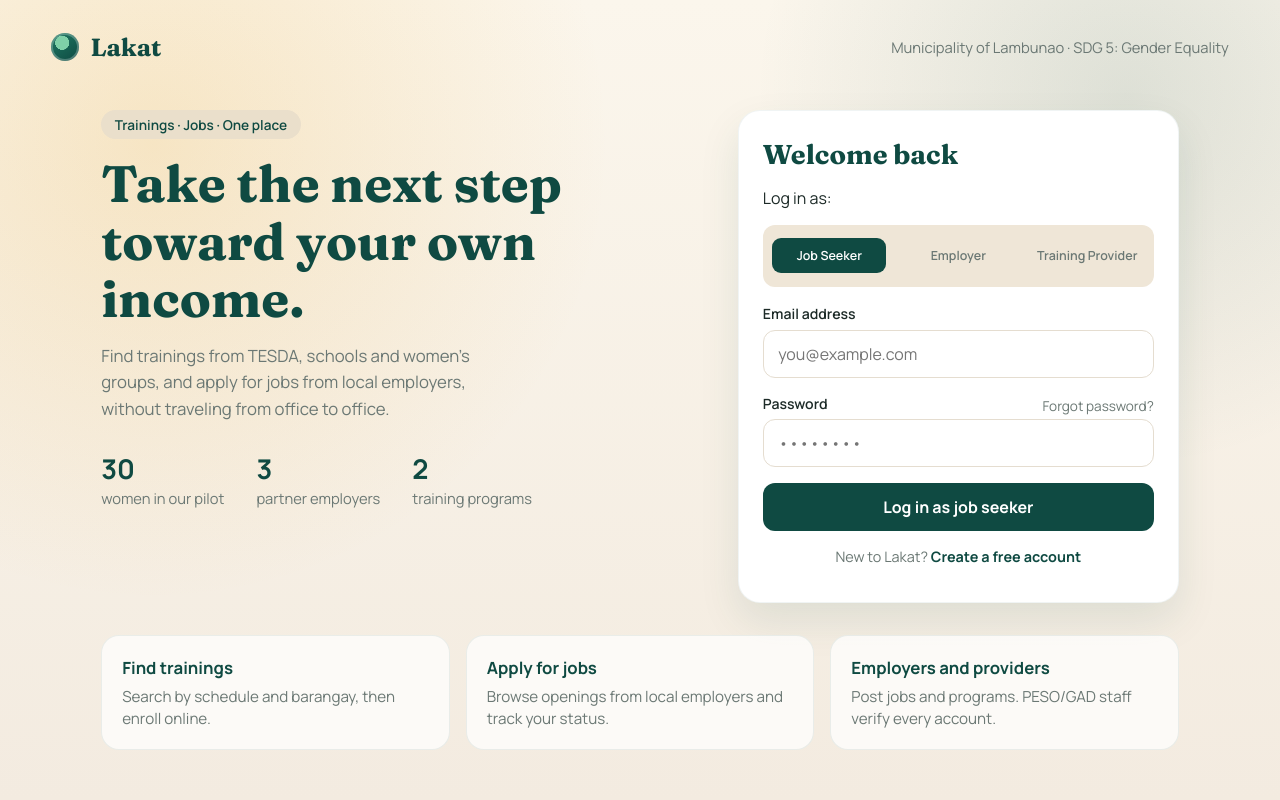
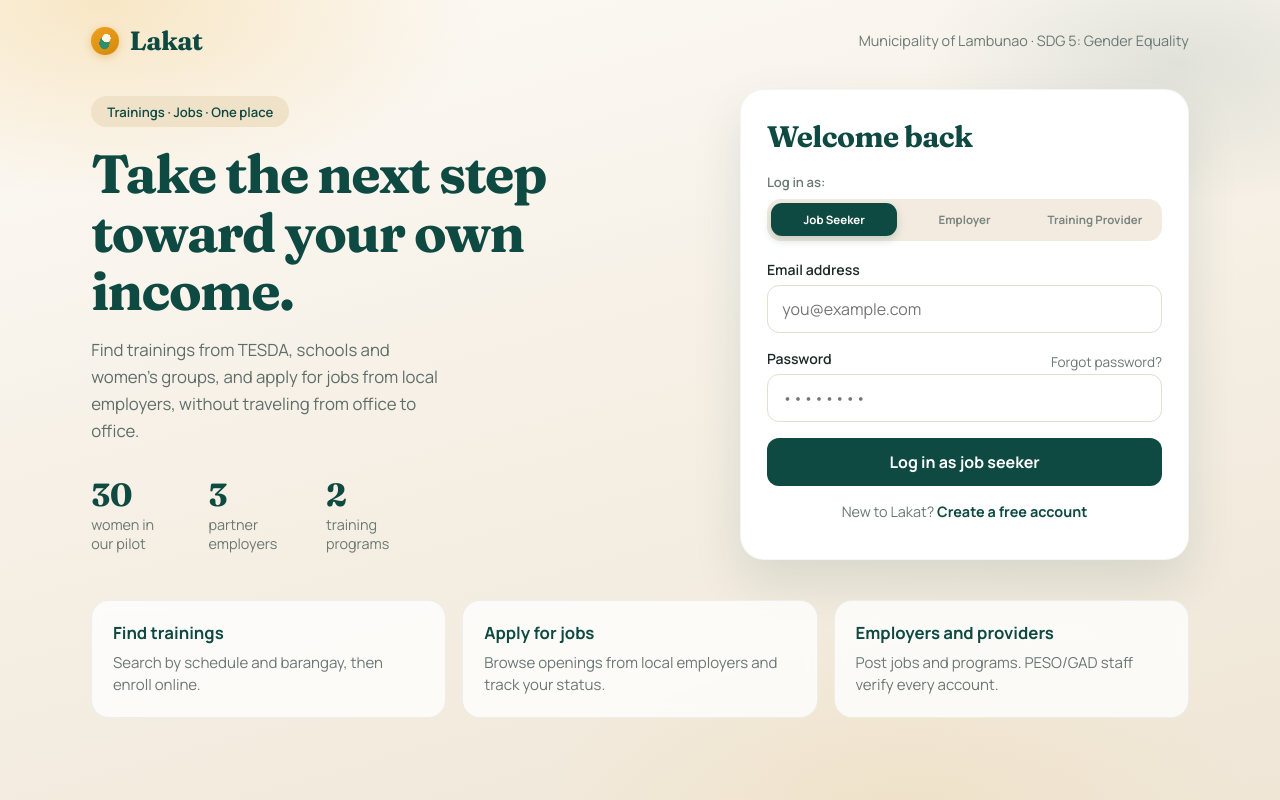
Before and after one commit to john28-div/Midterm_Project, a PHP site: page /lakat/ in a window 1280 px wide. Run offline with PHP 8.4, Linux system fonts and the light colour scheme; data that the repository does not hold is empty.

Commit message:
Add files via upload

```diff
--- a/assets/css/style.css
+++ b/assets/css/style.css
@@ -34,26 +34,45 @@ img { max-width: 100%; }
 
 /* ---------- Landing ---------- */
 .landing {
+  position: relative;
   min-height: 100vh;
+  overflow: hidden;
   background:
-    radial-gradient(circle at 12% 18%, rgba(232, 160, 23, 0.18), transparent 35%),
-    radial-gradient(circle at 88% 12%, rgba(15, 74, 66, 0.12), transparent 28%),
-    linear-gradient(180deg, #fbf6ec 0%, #f3ebe0 100%);
+    linear-gradient(165deg, #fdfbf7 0%, #f6f0e6 45%, #efe6d6 100%);
+}
+.landing-glow {
+  position: absolute;
+  inset: 0;
+  pointer-events: none;
+  background:
+    radial-gradient(ellipse 55% 45% at 8% 0%, rgba(232, 160, 23, 0.22), transparent 55%),
+    radial-gradient(ellipse 40% 35% at 92% 8%, rgba(15, 74, 66, 0.10), transparent 50%),
+    radial-gradient(ellipse 50% 40% at 70% 100%, rgba(232, 160, 23, 0.08), transparent 55%);
+}
+.landing-top,
+.hero,
+.feature-row {
+  position: relative;
+  z-index: 1;
 }
 .landing-top {
   display: flex;
   justify-content: space-between;
   align-items: center;
-  padding: 1.4rem 4vw;
+  gap: 1rem;
+  padding: 1.5rem clamp(1.2rem, 4vw, 3.5rem) 0.5rem;
+  max-width: 1200px;
+  margin: 0 auto;
 }
 .brand {
   display: flex;
   align-items: center;
-  gap: .7rem;
+  gap: .65rem;
   font-family: var(--font-serif);
-  font-size: 1.55rem;
+  font-size: 1.65rem;
   font-weight: 700;
   color: var(--green-800);
+  letter-spacing: -0.02em;
 }
 .brand-mark {
   width: 28px;
@@ -64,89 +83,112 @@ img { max-width: 100%; }
     linear-gradient(145deg, #1f7a64, #0f4a42);
   box-shadow: inset 0 0 0 2px rgba(255,255,255,.25);
   display: inline-block;
+  flex-shrink: 0;
+}
+.brand-mark-leaf {
+  background:
+    radial-gradient(circle at 55% 40%, #fff6e8 0 18%, transparent 19%),
+    radial-gradient(ellipse 45% 55% at 48% 58%, #2f8f6a 0 40%, transparent 41%),
+    linear-gradient(145deg, #f0a020, #d4890a);
+  box-shadow: 0 2px 8px rgba(212, 137, 10, 0.35);
 }
 .muni {
   color: var(--muted);
-  font-size: .92rem;
+  font-size: .9rem;
+  margin: 0;
+  text-align: right;
 }
 .hero {
   display: grid;
-  grid-template-columns: 1.15fr .85fr;
-  gap: 2.5rem;
-  align-items: start;
-  padding: 1rem 4vw 2rem;
-  max-width: 1180px;
+  grid-template-columns: 1.2fr 0.9fr;
+  gap: clamp(1.5rem, 4vw, 3.5rem);
+  align-items: center;
+  padding: 1.5rem clamp(1.2rem, 4vw, 3.5rem) 2rem;
+  max-width: 1200px;
   margin: 0 auto;
 }
+.hero-copy-block { max-width: 34rem; }
 .pill {
   display: inline-block;
-  background: #eadfcb;
+  background: #f0e2c8;
   color: var(--green-800);
-  padding: .35rem .85rem;
+  padding: .4rem 1rem;
   border-radius: 999px;
-  font-size: .85rem;
+  font-size: .82rem;
   font-weight: 600;
-  margin-bottom: 1rem;
+  margin-bottom: 1.15rem;
 }
 .hero h1 {
   font-family: var(--font-serif);
-  font-size: clamp(2.2rem, 4vw, 3.4rem);
-  line-height: 1.12;
+  font-size: clamp(2.35rem, 4.2vw, 3.55rem);
+  line-height: 1.08;
   color: var(--green-800);
-  margin: 0 0 1rem;
-  max-width: 14ch;
+  margin: 0 0 1.1rem;
+  font-weight: 700;
+  letter-spacing: -0.03em;
 }
 .hero-copy {
-  color: var(--muted);
+  color: #5f6d69;
   font-size: 1.05rem;
-  line-height: 1.55;
-  max-width: 38ch;
-  margin: 0 0 1.8rem;
+  line-height: 1.6;
+  max-width: 36ch;
+  margin: 0 0 2rem;
 }
 .stats {
   display: flex;
-  gap: 2rem;
+  gap: clamp(1.5rem, 3vw, 2.75rem);
   flex-wrap: wrap;
 }
 .stat strong {
   display: block;
-  font-size: 1.7rem;
+  font-family: var(--font-serif);
+  font-size: 2rem;
   color: var(--green-800);
   font-weight: 700;
+  line-height: 1.1;
 }
 .stat span {
+  display: block;
   color: var(--muted);
-  font-size: .92rem;
+  font-size: .9rem;
+  margin-top: .2rem;
+  max-width: 9ch;
 }
 .login-card {
   background: var(--white);
-  border-radius: 22px;
-  box-shadow: var(--shadow);
-  padding: 1.6rem 1.5rem 1.4rem;
-  border: 1px solid rgba(15, 74, 66, 0.06);
+  border-radius: 24px;
+  box-shadow: 0 22px 50px rgba(15, 74, 66, 0.12);
+  padding: 1.75rem 1.6rem 1.5rem;
+  border: 1px solid rgba(15, 74, 66, 0.05);
 }
 .login-card h2 {
   font-family: var(--font-serif);
-  font-size: 1.7rem;
-  margin: 0 0 1rem;
+  font-size: 1.85rem;
+  margin: 0 0 1.15rem;
   color: var(--green-800);
+  letter-spacing: -0.02em;
+}
+.login-as-label {
+  margin: 0 0 .45rem;
+  font-size: .82rem;
+  font-weight: 600;
+  color: var(--muted);
 }
 .role-toggle {
   display: grid;
   grid-template-columns: repeat(3, 1fr);
-  gap: .35rem;
-  background: #efe6d7;
-  padding: .3rem;
-  border-radius: 12px;
-  margin-bottom: 1.1rem;
+  gap: .3rem;
+  background: #f3ebe0;
+  padding: .28rem;
+  border-radius: 14px;
+  margin-bottom: 1.2rem;
 }
 .role-toggle label {
   text-align: center;
-  padding: .55rem .3rem;
-  border-radius: 9px;
-  font-size: .78rem;
-  font-weight: 600;
-  color: var(--muted);
+  border-radius: 11px;
+  font-size: .72rem;
+  font-weight: 700;
+  color: #7a8581;
   cursor: pointer;
 }
 .role-toggle input { display: none; }
@@ -154,12 +196,21 @@ img { max-width: 100%; }
   display: block;
   background: var(--green-800);
   color: #fff;
-  border-radius: 9px;
-  padding: .55rem .3rem;
+  border-radius: 11px;
+  padding: .6rem .25rem;
+  box-shadow: 0 4px 10px rgba(15, 74, 66, 0.2);
 }
 .role-toggle span {
   display: block;
-  padding: .55rem .3rem;
+  padding: .6rem .25rem;
+  border-radius: 11px;
+  line-height: 1.2;
+}
+.role-toggle label:hover span {
+  background: rgba(255, 255, 255, 0.55);
+}
+.role-toggle input:checked + span:hover {
+  background: var(--green-800);
 }
 .field { margin-bottom: 1rem; }
 .field label {
@@ -239,26 +290,40 @@ img { max-width: 100%; }
   display: grid;
   grid-template-columns: repeat(3, 1fr);
   gap: 1rem;
-  max-width: 1180px;
+  max-width: 1200px;
   margin: 0 auto;
-  padding: 0 4vw 3rem;
+  padding: 0.5rem clamp(1.2rem, 4vw, 3.5rem) 3rem;
 }
 .feature-card {
-  background: rgba(255,255,255,.72);
-  border: 1px solid rgba(15, 74, 66, 0.08);
+  background: rgba(255, 255, 255, 0.78);
+  border: 1px solid rgba(15, 74, 66, 0.07);
   border-radius: 18px;
-  padding: 1.2rem 1.25rem;
+  padding: 1.25rem 1.3rem;
+  backdrop-filter: blur(6px);
+  transition: transform .2s ease, box-shadow .2s ease;
+}
+.feature-card:hover {
+  transform: translateY(-2px);
+  box-shadow: 0 12px 28px rgba(15, 74, 66, 0.08);
 }
 .feature-card h3 {
   margin: 0 0 .45rem;
   font-size: 1.05rem;
+  font-weight: 700;
   color: var(--green-800);
 }
 .feature-card p {
   margin: 0;
   color: var(--muted);
-  line-height: 1.45;
-  font-size: .95rem;
+  line-height: 1.5;
+  font-size: .94rem;
+}
+@media (max-width: 900px) {
+  .landing-top { flex-wrap: wrap; }
+  .muni { text-align: left; width: 100%; }
+  .hero { grid-template-columns: 1fr; }
+  .hero h1 { max-width: none; }
+  .feature-row { grid-template-columns: 1fr; }
 }
 
 /* ---------- App shell ---------- */
```
